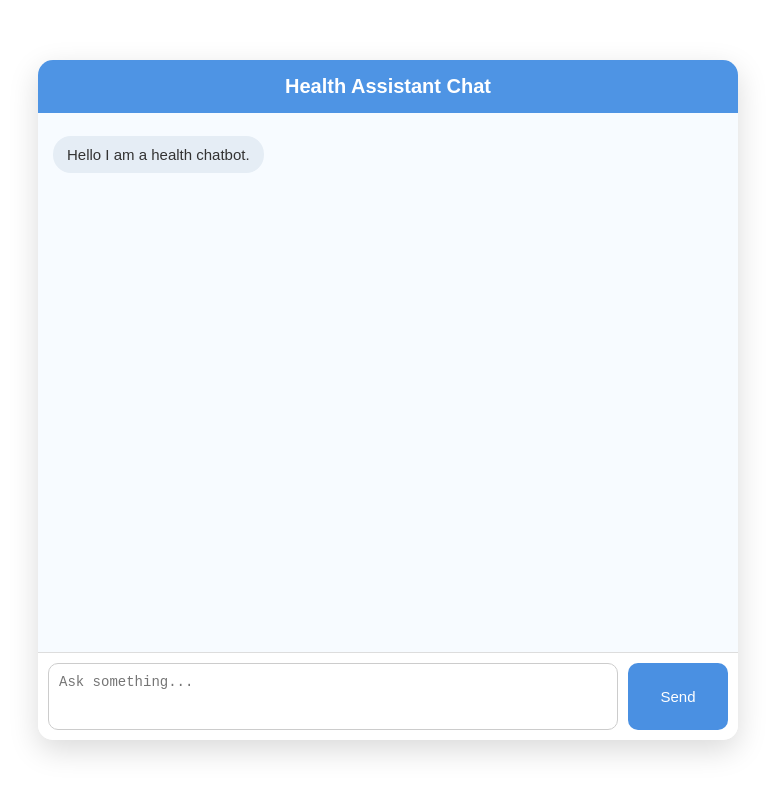
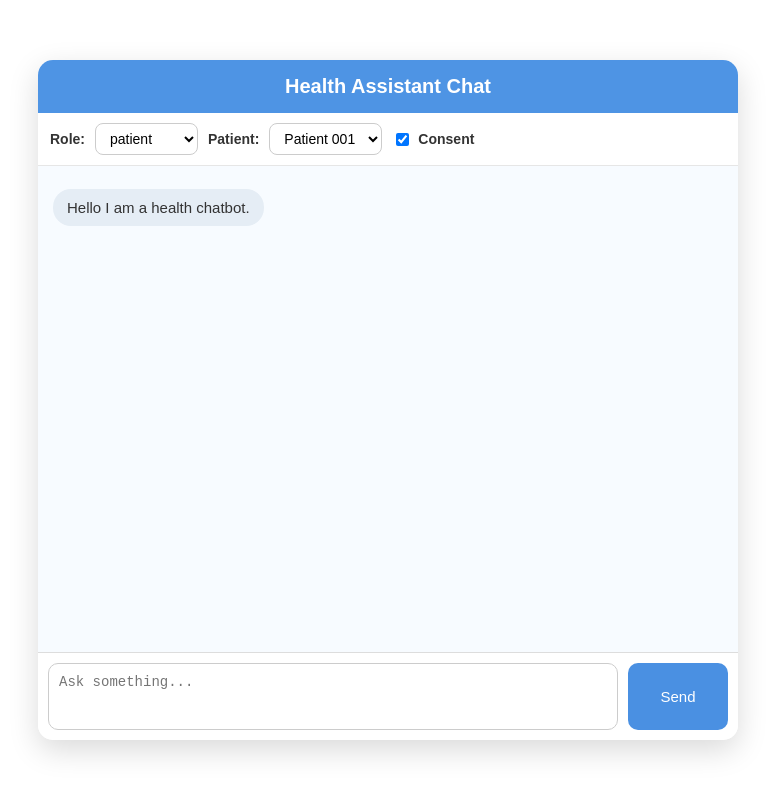
Before and after one commit to JulianC2009/Senior-Project, a plain HTML site: page index.html in a window 1280 px wide. Shown: the whole page, without its empty margins (252-1027 px from the left). Drawn offline with Linux system fonts and the light colour scheme.

Commit message:
Refactor chat application with role and patient selection

```diff
--- a/index.html
+++ b/index.html
@@ -1,11 +1,12 @@
 <!DOCTYPE html>
 <html lang="en">
 <head>
-    <meta charset="UTF-8">
-    <meta name="viewport" content="width=device-width, initial-scale=1.0">
+  <meta charset="UTF-8" />
+  <meta name="viewport" content="width=device-width, initial-scale=1.0" />
   <title>Senior Project Chatbot</title>
 
   <style>
+
     /* Body styling */
     body
     {
@@ -19,8 +20,9 @@
       height: 100vh;
     }
 
-        /*Main chat container*/
-        .chat-container {
+    /* Main Chat container */
+    .chat-container
+    {
       width: 90%;
       max-width: 700px;
       height: 85vh;
@@ -32,18 +34,54 @@
       overflow: hidden;
     }
 
-        /*Header*/
-        .chat-header {
+    /* Header */
+    .chat-header
+    {
       background: #4e94e4;
       color: white;
       padding: 15px;
       font-size: 20px;
       font-weight: bold;
       text-align: center;
-
     }
 
-        /* Chatbox */
+    /* Chat controls */
+    .chat-controls
+    {
+      display: flex;
+      gap: 10px;
+      align-items: center;
+      padding: 10px 12px;
+      border-bottom: 1px solid #e6e6e6;
+      background: #ffffff;
+      font-size: 14px;
+      flex-wrap: wrap;
+    }
+
+    .chat-controls label
+    {
+      color: #333;
+      font-weight: bold;
+    }
+
+    .chat-controls select
+    {
+      padding: 6px 10px;
+      border-radius: 8px;
+      border: 1px solid #ccc;
+      font-size: 14px;
+      background: #fff;
+    }
+
+    .chat-controls .checkbox
+    {
+      display: inline-flex;
+      align-items: center;
+      gap: 6px;
+      user-select: none;
+    }
+
+    /* Chat box */
     #chatBox
     {
       flex: 1;
@@ -65,7 +103,7 @@
       font-size: 15px;
     }
 
-        /* User and Bot message alignment & colors */
+    /* User vs Bot message styling */
     .user
     {
       background: #4a90e2;
@@ -73,7 +111,6 @@
       margin-left: auto;
     }
 
-        /* bot message styling */
     .bot
     {
       background: #e5edf5;
@@ -81,7 +118,7 @@
       margin-right: auto;
     }
 
-        /* Text input area styling section */
+    /* Input area and styling */
     #inputArea
     {
       padding: 10px;
@@ -102,7 +139,8 @@
       font-size: 14px;
     }
 
-        textarea:focus {
+    textarea:focus
+    {
       outline: none;
       border-color: #4a90e2;
     }
@@ -120,33 +158,56 @@
       transition: 0.2s;
     }
 
-        button:hover {
+    button:hover
+    {
       background: #3b7cc4;
     }
   </style>
 </head>
 
 <body>
-
   <div class="chat-container">
     <div class="chat-header">Health Assistant Chat</div>
 
+    <div class="chat-controls">
+      <label for="roleSelect">Role:</label>
+      <select id="roleSelect">
+        <option value="patient" selected>patient</option>
+        <option value="doctor">doctor</option>
+        <option value="insurance">insurance</option>
+        <option value="admin">admin</option>
+      </select>
+
+      <label for="patientSelect">Patient:</label>
+      <select id="patientSelect">
+        <option value="patient_001" selected>Patient 001</option>
+        <option value="patient_002">Patient 002</option>
+        <option value="patient_003">Patient 003</option>
+        <option value="patient_004">Patient 004</option>
+      </select>
+
+      <label class="checkbox">
+        <input type="checkbox" id="consentCheck" checked />
+        Consent
+      </label>
+    </div>
+
     <div id="chatBox"></div>
 
-    <!-- Input Area controls-->
     <div id="inputArea">
       <textarea id="userInput" placeholder="Ask something..."></textarea>
       <button onclick="sendMessage()">Send</button>
     </div>
   </div>
-    <!-- Script to grab DOM element references-->
+
   <script>
     const chatContainerbox = document.getElementById("chatBox");
     const userInput = document.getElementById("userInput");
+    const patientSelect = document.getElementById("patientSelect");
+    const roleSelect = document.getElementById("roleSelect");
+    const consentCheck = document.getElementById("consentCheck");
 
-        // Add message function to chatbox
-        function addMessage(text, sender)
-        {
+    function addMessage(text, sender) {
       const msg = document.createElement("div");
       msg.classList.add("message", sender);
       msg.textContent = text;
@@ -154,13 +215,17 @@
       chatContainerbox.scrollTop = chatContainerbox.scrollHeight;
     }
 
-                async function getBotReply(userMessage)
-        {
+    async function getBotReply(userMessage) {
       try {
         const response = await fetch("/api/chat", {
           method: "POST",
           headers: { "Content-Type": "application/json" },
-                    body: JSON.stringify({ message: userMessage })
+          body: JSON.stringify({
+            message: userMessage,
+            role: roleSelect.value,
+            patient_id: patientSelect.value,
+            consent: consentCheck.checked
+          })
         });
 
         const data = await response.json().catch(() => ({}));
@@ -173,35 +238,43 @@
         return data.reply || "(empty reply)";
       } catch (err) {
         console.error("Fetch failed:", err);
-                return "Could not reach the backend. Is Server.js running?";
+        return "Could not reach the backend. Is the server running?";
       }
     }
 
-
-        // Reads the user input and prints it into the chat and has the bot reply
-        async function sendMessage()
-        {
+    async function sendMessage() {
       const text = userInput.value.trim();
       if (text === "") return;
+
       userInput.value = "";
       addMessage(text, "user");
-            addMessage("bot");
+
+      addMessage("...", "bot");
       const reply = await getBotReply(text);
+
       chatContainerbox.removeChild(chatContainerbox.lastChild);
       addMessage(reply, "bot");
     }
 
-        // Makes it so you can hit enter to send a message and shift enter for a new line
-        userInput.addEventListener("keydown", function(event) {
+    userInput.addEventListener("keydown", function (event) {
       if (event.key === "Enter" && !event.shiftKey) {
         event.preventDefault();
         sendMessage();
       }
     });
 
-        // Bot Greeting Message
+    // Clear chat when switching patient/role helps show identity binding and RBAC
+    function resetChatBanner() {
+      chatContainerbox.innerHTML = "";
       addMessage("Hello I am a health chatbot.", "bot");
+    }
+
+    patientSelect.addEventListener("change", resetChatBanner);
+    roleSelect.addEventListener("change", resetChatBanner);
+    consentCheck.addEventListener("change", resetChatBanner);
+
+    // Greeting
+    resetChatBanner();
   </script>
-
 </body>
 </html>
```
Lines whose indentation alone changed are shown as unchanged.
